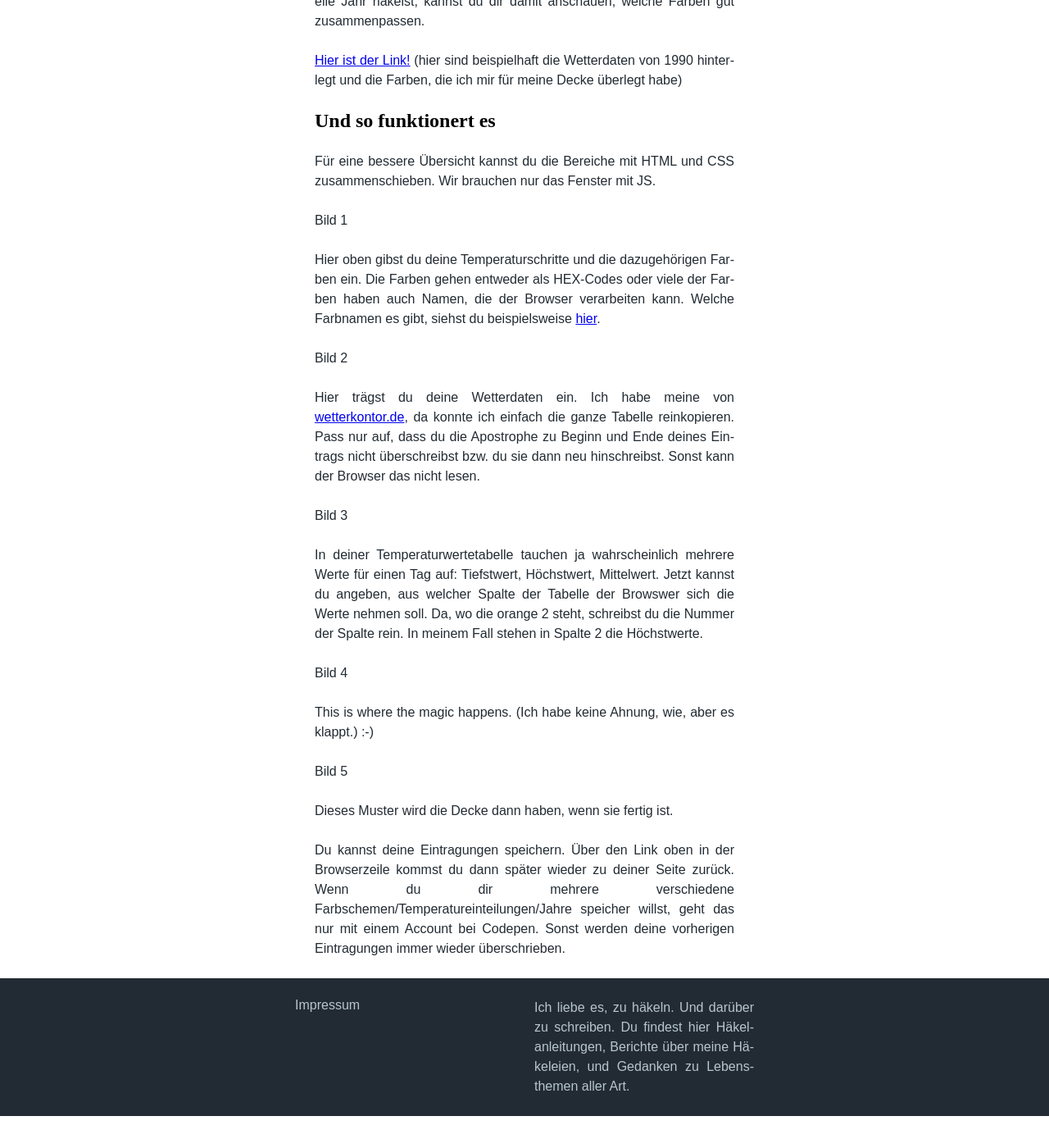
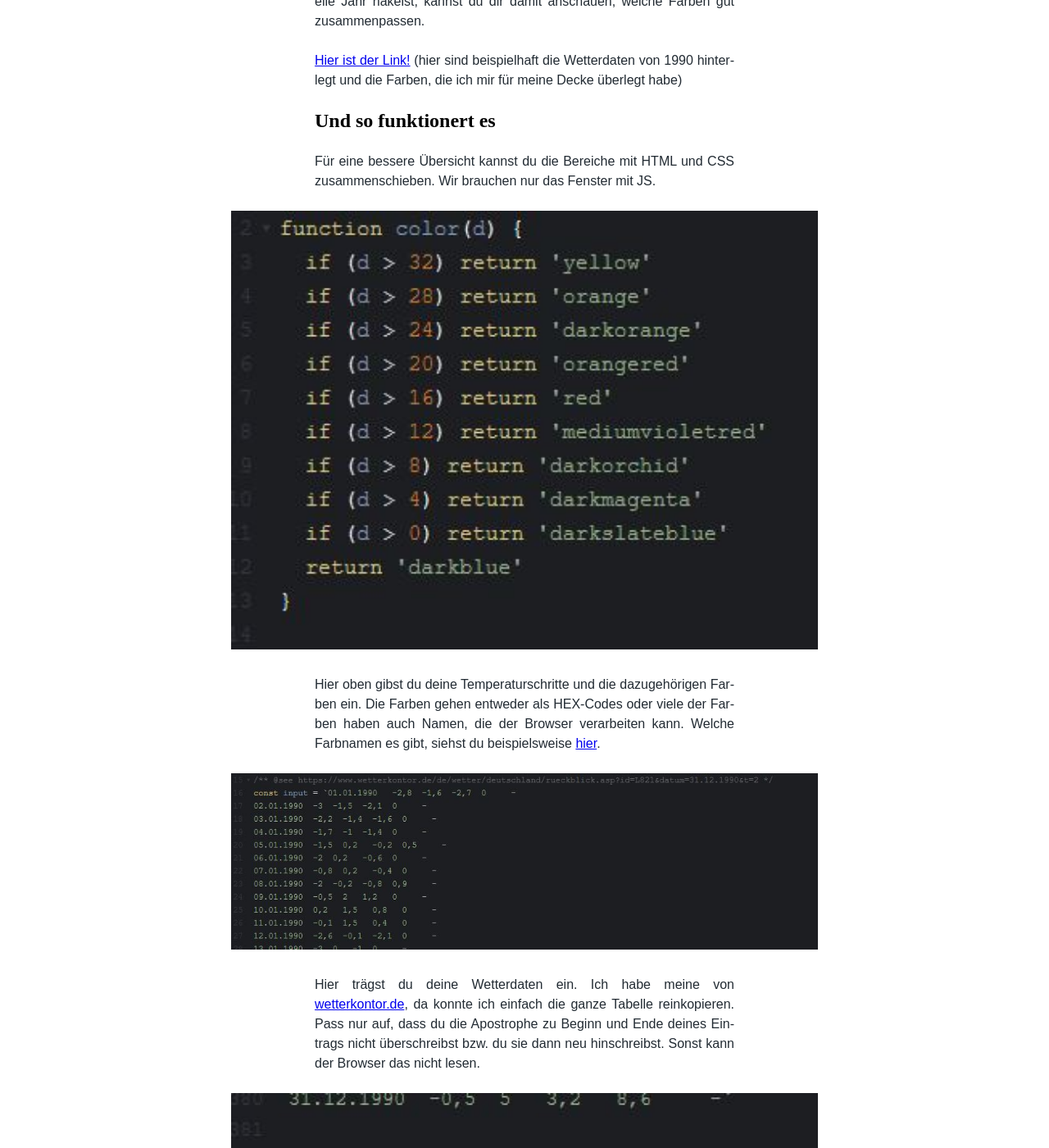
Before and after one commit to hannaschreiber/hannaschreiber.github.io, a Jekyll site: the page built from _posts/2019-01-05-planungstool-fur-temperaturdecken.markdown, in a window 1280 px wide and 1400 px high, scrolled down 435 px. Shown: the whole window at 82% size. Built offline with Jekyll 4.4.1, drawn with Linux system fonts in a browser that asks for light colours; before the commit the page ends 1796 px from its top, so only the background shows below that; some of the changed text lies outside the part shown.

Commit message:
pictures added

```diff
--- a/_posts/2019-01-05-planungstool-fur-temperaturdecken.markdown
+++ b/_posts/2019-01-05-planungstool-fur-temperaturdecken.markdown
@@ -17,24 +17,24 @@
 Für eine bessere Übersicht kannst du die Bereiche mit HTML und CSS zusammenschieben. Wir brauchen nur das Fenster mit JS.
 
 
-Bild 1
+![Bild Planungstool_Temperaturbereich-Farbname](/assets/Planungstool_Temperaturbereich-Farbname.JPG)
 
 Hier oben gibst du deine Temperaturschritte und die dazugehörigen Farben ein. Die Farben gehen entweder als HEX-Codes oder viele der Farben haben auch Namen, die der Browser verarbeiten kann. Welche Farbnamen es gibt, siehst du beispielsweise [hier](https://www.w3schools.com/tags/ref_colornames.asp).
 
-Bild 2
+![Bild Planungstool_Wertetabelle.JPG](/assets/Planungstool_Wertetabelle.JPG)
 
 Hier trägst du deine Wetterdaten ein. Ich habe meine von [wetterkontor.de](https://www.wetterkontor.de/), da konnte ich einfach die ganze Tabelle reinkopieren. Pass nur auf, dass du die Apostrophe zu Beginn und Ende deines Eintrags nicht überschreibst bzw. du sie dann neu hinschreibst. Sonst kann der Browser das nicht lesen.
 
-Bild 3
+![Bild Planungstool_Spalte-angeben.JPG](/assets/Planungstool_Spalte-angeben.JPG)
 
 In deiner Temperaturwertetabelle tauchen ja wahrscheinlich mehrere Werte für einen Tag auf: Tiefstwert, Höchstwert, Mittelwert. Jetzt kannst du angeben, aus welcher Spalte der Tabelle der Browswer sich die Werte nehmen soll. Da, wo die orange 2 steht, schreibst du die Nummer der Spalte rein. In meinem Fall stehen in Spalte 2 die Höchstwerte.
 
-Bild 4
+![Bild Planungstool_Funktion.JPG](/assets/Planungstool_Funktion.JPG)
 
 This is where the magic happens. (Ich habe keine Ahnung, wie, aber es klappt.) :-)
 
-Bild 5
+![Bild Planungstool_Farben.JPG](/assets/Planungstool_Farben.JPG)
 
-Dieses Muster wird die Decke dann haben, wenn sie fertig ist.
+Und Bäääm! Dieses Muster wird die Decke dann haben, wenn sie fertig ist.
 
-Du kannst deine Eintragungen speichern. Über den Link oben in der Browserzeile kommst du dann später wieder zu deiner Seite zurück. Wenn du dir mehrere verschiedene Farbschemen/Temperatureinteilungen/Jahre speicher willst, geht das nur mit einem Account bei Codepen. Sonst werden deine vorherigen Eintragungen immer wieder überschrieben.
+Du kannst deine Eintragungen speichern. Über den Link oben in der Browserzeile kommst du dann später wieder zu deiner Seite zurück. Wenn du dir mehrere verschiedene Farbschemen/Temperatureinteilungen/Jahre speichern willst, geht das nur mit einem Account bei Codepen. Sonst werden deine vorherigen Eintragungen immer wieder überschrieben.
```
